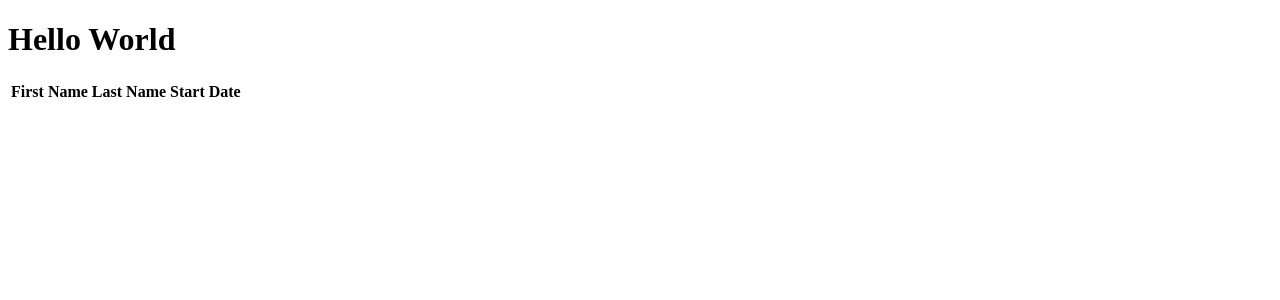
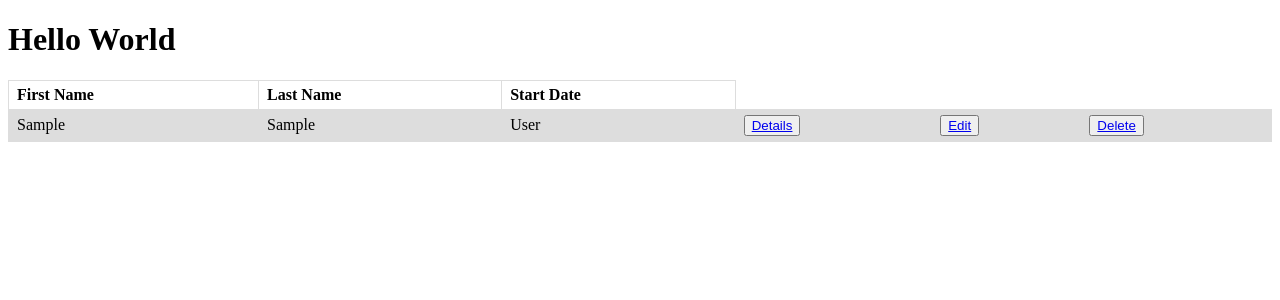
Before and after one commit to omar0190/StudentAdministrationHSM, a Spring Boot app: page / in a window 1280 px wide. Shown: the top 300 px of the page. Run offline with Spring Boot 4, Linux system fonts and the light colour scheme; tables that the repository leaves empty or names only in its code hold one stand-in row (values such as "Sample post"); lists and menus that the app fills with data are empty.

Commit message:
update data

```diff
--- a/student-administration-system1/src/main/resources/templates/index.html
+++ b/student-administration-system1/src/main/resources/templates/index.html
@@ -3,6 +3,23 @@
 <head>
     <meta charset="UTF-8">
     <title>Title</title>
+
+    <style>
+        table {
+            border-collapse: collapse; /*https://www.w3schools.com/CSSref/tryit.asp?filename=trycss_border-collapse3*/
+            width: 100%;
+        }
+
+        td, th {
+            border: 1px solid #dddddd;
+            text-align: left;
+            padding: 5px 8px 5px 8px; /*https://www.w3schools.com/csS/css_padding.asp*/
+        }
+
+        tr:nth-child(even) {
+            background-color: #dddddd;
+        }
+    </style>
 </head>
 <body>
 
```
Also changed, not shown: student-administration-system1/src/main/java/com/example/studentadministrationsystem/repositories/StudentRepositoryDB.java (+7 -10 lines).
